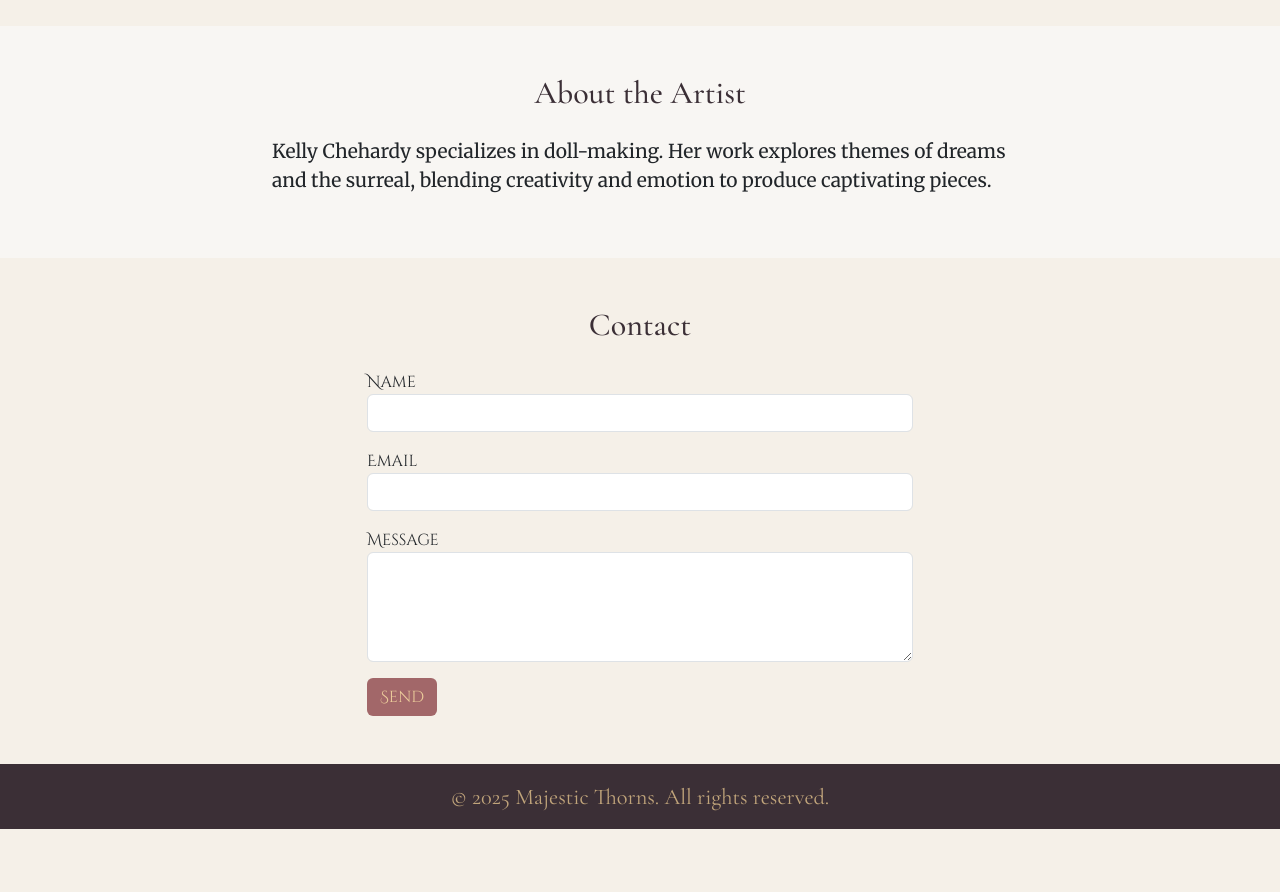
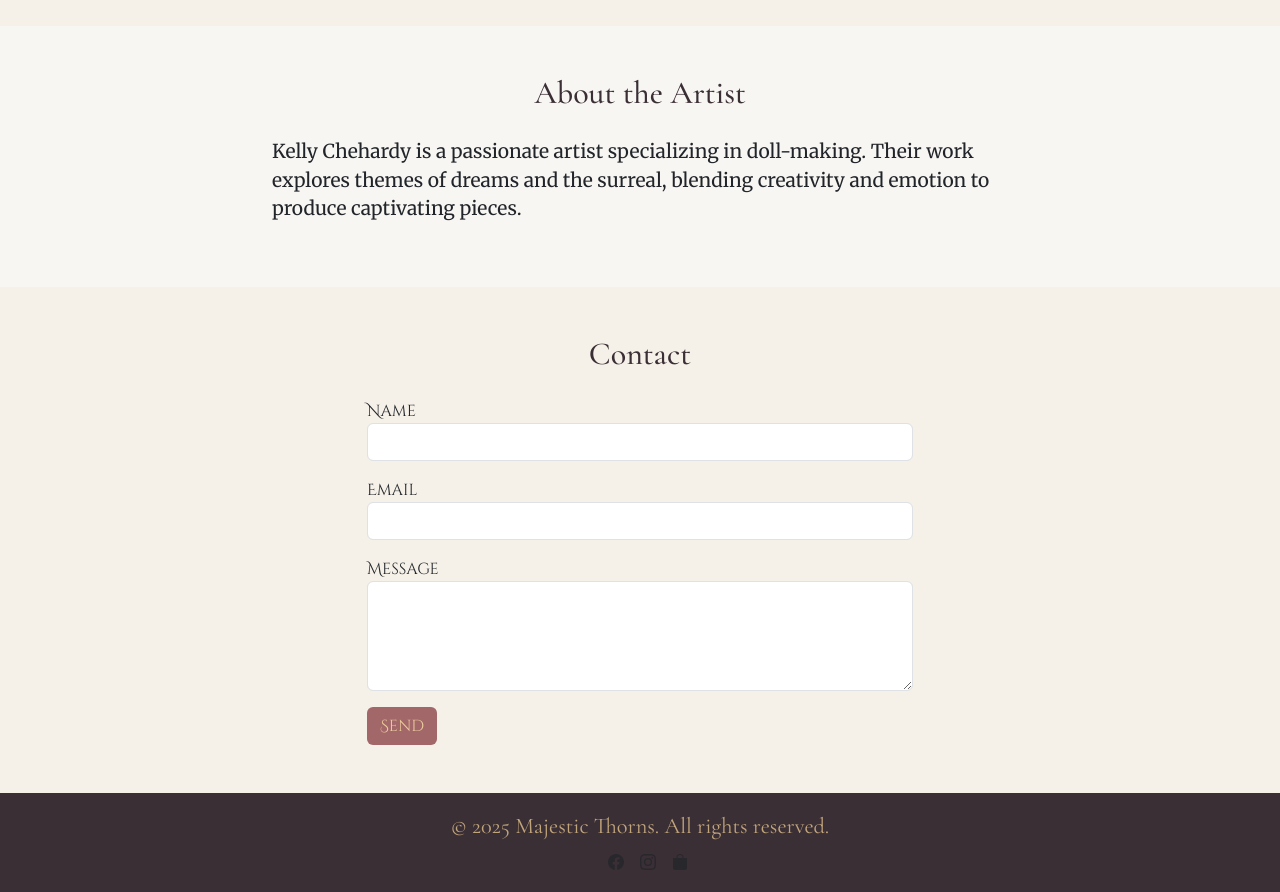
Before and after one commit to patricktrahan/majesticthorns, a plain HTML site: page index.html in a window 1280 px wide. Shown: the part 2060-2952 px from the top of the page. Before the commit the page ends 2889 px from the top, so only its background shows below. Drawn offline with nearby package versions, Linux system fonts and the light colour scheme.

Commit message:
Add files via upload
Add Social Links

```diff
--- a/index.html
+++ b/index.html
@@ -148,8 +148,8 @@
             <div class="row justify-content-center">
                 <div class="col-md-8">
                     <p>
-                        Kelly Chehardy specializes in doll-making.
-                        Her work explores themes of dreams and the surreal, blending creativity
+                        Kelly Chehardy is a passionate artist specializing in doll-making.
+                        Their work explores themes of dreams and the surreal, blending creativity
                         and emotion to produce captivating pieces.
                     </p>
                 </div>
@@ -188,11 +188,31 @@
         <div class="container">
             &copy; <span id="currentYear"></span> Majestic Thorns. All rights reserved.
         </div>
+
+        <ul class="nav  justify-content-center list-unstyled d-flex ">
+            <li class="ms-3 "><a target="_blank" class="text-muted" href="https://www.facebook.com/MajesticThorns/"><svg xmlns="http://www.w3.org/2000/svg" width="16" height="16" fill="currentColor" class="bi bi-facebook social"
+                viewBox="0 0 16 16">
+                <path
+                    d="M16 8.049c0-4.446-3.582-8.05-8-8.05C3.58 0-.002 3.603-.002 8.05c0 4.017 2.926 7.347 6.75 7.951v-5.625h-2.03V8.05H6.75V6.275c0-2.017 1.195-3.131 3.022-3.131.876 0 1.791.157 1.791.157v1.98h-1.009c-.993 0-1.303.621-1.303 1.258v1.51h2.218l-.354 2.326H9.25V16c3.824-.604 6.75-3.934 6.75-7.951" />
+            </svg></a></li>
+            <li class="ms-3"><a target="_blank" class="text-muted" href="https://www.instagram.com/majesticthorns/"><svg xmlns="http://www.w3.org/2000/svg" width="16" height="16" fill="currentColor" class="bi bi-instagram social"
+                viewBox="0 0 16 16">
+                <path
+                    d="M8 0C5.829 0 5.556.01 4.703.048 3.85.088 3.269.222 2.76.42a3.9 3.9 0 0 0-1.417.923A3.9 3.9 0 0 0 .42 2.76C.222 3.268.087 3.85.048 4.7.01 5.555 0 5.827 0 8.001c0 2.172.01 2.444.048 3.297.04.852.174 1.433.372 1.942.205.526.478.972.923 1.417.444.445.89.719 1.416.923.51.198 1.09.333 1.942.372C5.555 15.99 5.827 16 8 16s2.444-.01 3.298-.048c.851-.04 1.434-.174 1.943-.372a3.9 3.9 0 0 0 1.416-.923c.445-.445.718-.891.923-1.417.197-.509.332-1.09.372-1.942C15.99 10.445 16 10.173 16 8s-.01-2.445-.048-3.299c-.04-.851-.175-1.433-.372-1.941a3.9 3.9 0 0 0-.923-1.417A3.9 3.9 0 0 0 13.24.42c-.51-.198-1.092-.333-1.943-.372C10.443.01 10.172 0 7.998 0zm-.717 1.442h.718c2.136 0 2.389.007 3.232.046.78.035 1.204.166 1.486.275.373.145.64.319.92.599s.453.546.598.92c.11.281.24.705.275 1.485.039.843.047 1.096.047 3.231s-.008 2.389-.047 3.232c-.035.78-.166 1.203-.275 1.485a2.5 2.5 0 0 1-.599.919c-.28.28-.546.453-.92.598-.28.11-.704.24-1.485.276-.843.038-1.096.047-3.232.047s-2.39-.009-3.233-.047c-.78-.036-1.203-.166-1.485-.276a2.5 2.5 0 0 1-.92-.598 2.5 2.5 0 0 1-.6-.92c-.109-.281-.24-.705-.275-1.485-.038-.843-.046-1.096-.046-3.233s.008-2.388.046-3.231c.036-.78.166-1.204.276-1.486.145-.373.319-.64.599-.92s.546-.453.92-.598c.282-.11.705-.24 1.485-.276.738-.034 1.024-.044 2.515-.045zm4.988 1.328a.96.96 0 1 0 0 1.92.96.96 0 0 0 0-1.92m-4.27 1.122a4.109 4.109 0 1 0 0 8.217 4.109 4.109 0 0 0 0-8.217m0 1.441a2.667 2.667 0 1 1 0 5.334 2.667 2.667 0 0 1 0-5.334" />
+            </svg></a></li>
+
+            <li class="ms-3"><a target="_blank" class="text-muted" href="https://www.etsy.com/shop/MajesticThorns"><svg xmlns="http://www.w3.org/2000/svg" width="16" height="16" fill="currentColor" class="bi bi-bag-fill social"
+                viewBox="0 0 16 16">
+                <path
+                    d="M8 1a2.5 2.5 0 0 1 2.5 2.5V4h-5v-.5A2.5 2.5 0 0 1 8 1m3.5 3v-.5a3.5 3.5 0 1 0-7 0V4H1v10a2 2 0 0 0 2 2h10a2 2 0 0 0 2-2V4z" />
+            </svg></a></li>
+        </ul>
     </footer>
+
+
 
     <!-- Scripts -->
     <script src="script.js"></script>
     <script src="https://cdn.jsdelivr.net/npm/bootstrap@5.3.2/dist/js/bootstrap.bundle.min.js"></script>
 </body>
-
 </html>
```
